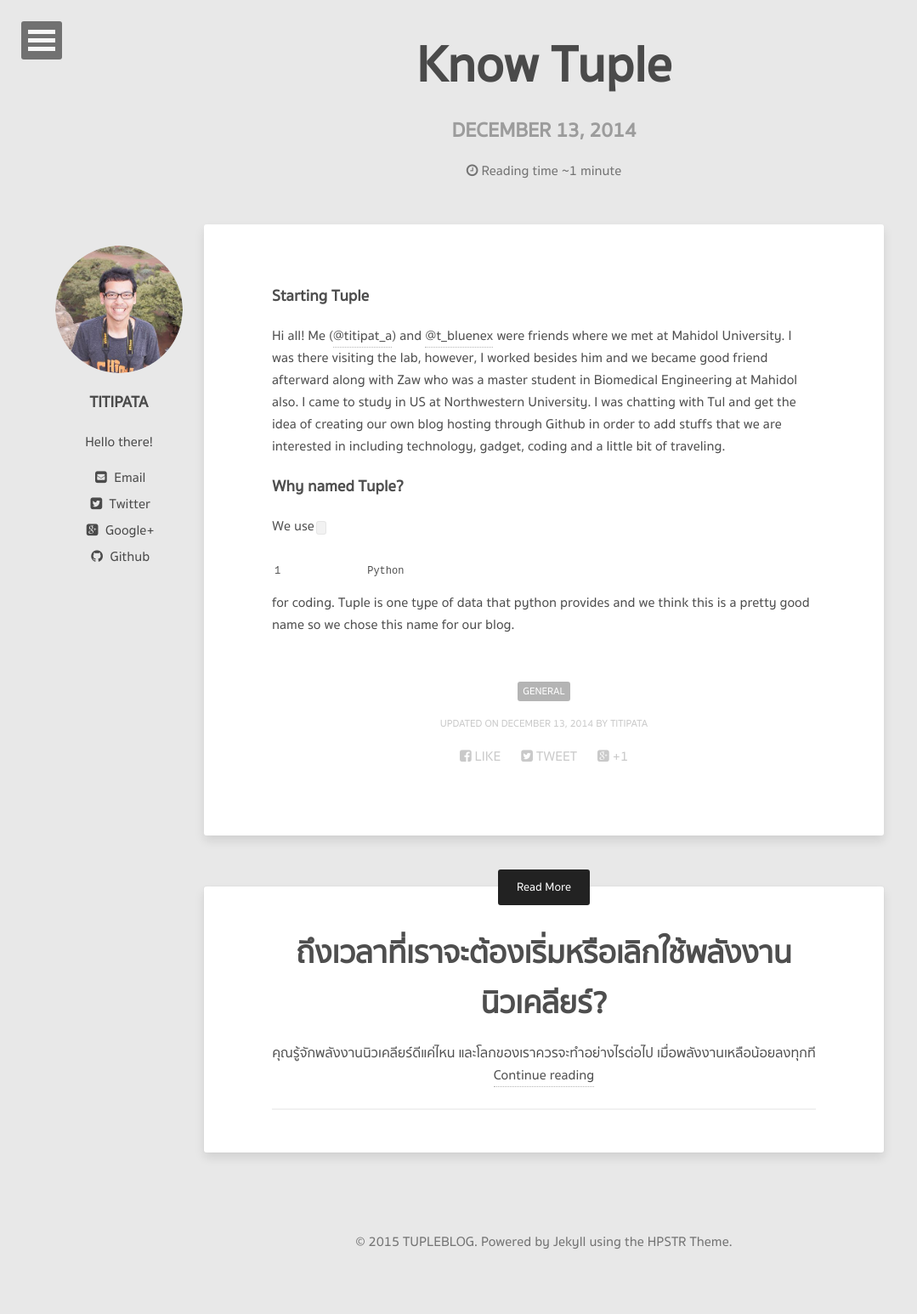
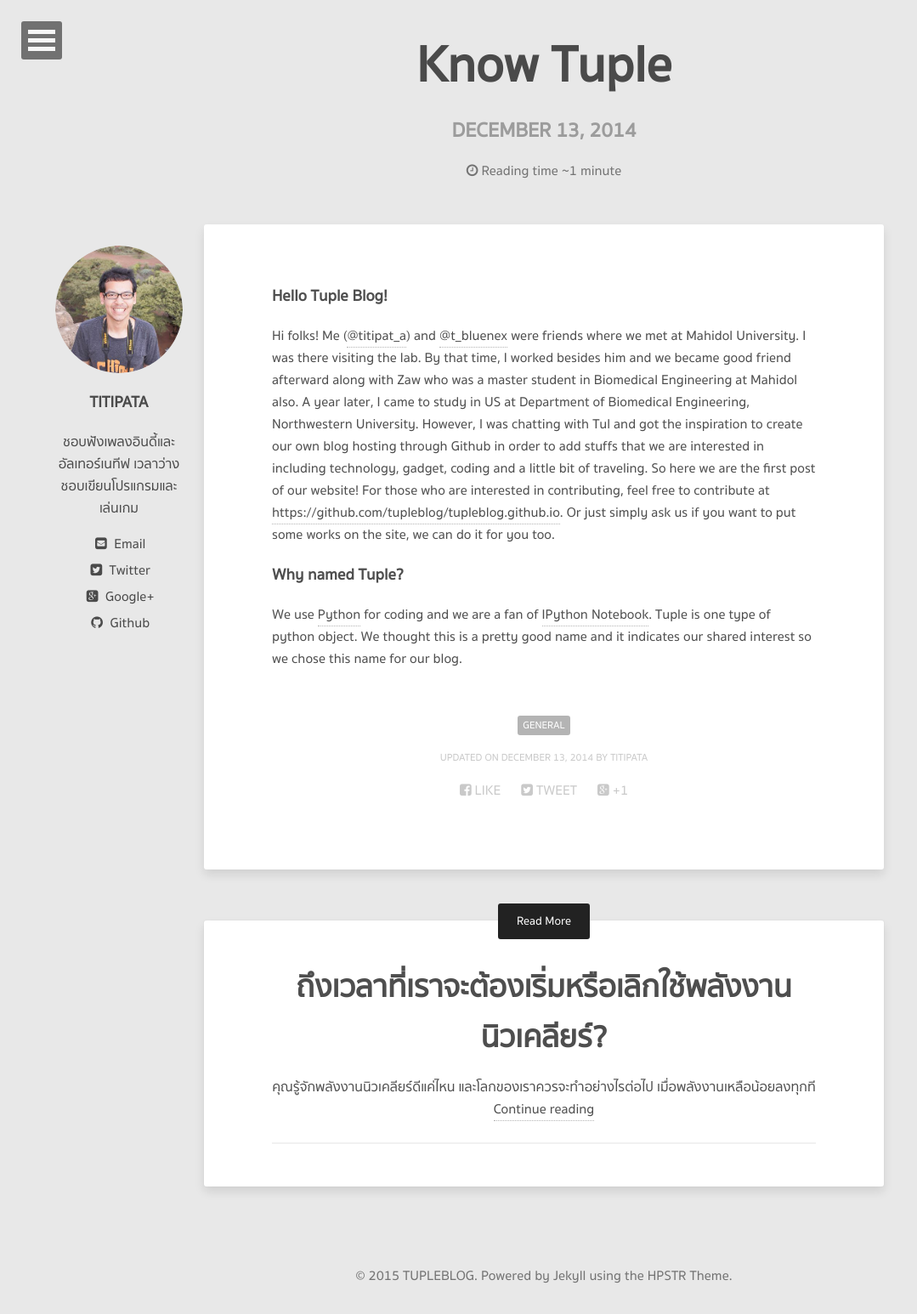
Before and after one commit to tupleblog/tupleblog.github.io, a Jekyll site: the page built from _posts/2014-12-13-know-tuple.md, in a window 1280 px wide. Shown: the whole page at 85% size, without its empty margins (0-1079 px from the left). Built offline with Jekyll 4.4.1, drawn with Linux system fonts in a browser that asks for light colours; nearby versions of some CDN libraries; before the commit the page ends 1506 px from its top, so only the background shows below that.

```diff
--- a/_data/authors.yml
+++ b/_data/authors.yml
@@ -4,7 +4,7 @@
   name: TITIPATA
   web: http://titipata.github.io/
   email: titipat.a@u.northwestern.edu
-  bio: "Hello there!"
+  bio: "ชอบฟังเพลงอินดี้และอัลเทอร์เนทีฟ เวลาว่างชอบเขียนโปรแกรมและเล่นเกม"
   avatar: myavatar.png
   twitter: titipat_a
   google:
--- a/_posts/2014-12-13-know-tuple.md
+++ b/_posts/2014-12-13-know-tuple.md
@@ -8,10 +8,10 @@
 comments: false
 ---
 
-### Starting Tuple
+### Hello Tuple Blog!
 
-Hi all! Me ([@titipat_a](https://twitter.com/titipat_a)) and [@t_bluenex](http://twitter.com/t_bluenex) were friends where we met at Mahidol University. I was there visiting the lab, however, I worked besides him and we became good friend afterward along with Zaw who was a master student in Biomedical Engineering at Mahidol also. I came to study in US at Northwestern University. I was chatting with Tul and get the idea of creating our own blog hosting through Github in order to add stuffs that we are interested in including technology, gadget, coding and a little bit of traveling.
+Hi folks! Me ([@titipat_a](https://twitter.com/titipat_a)) and [@t_bluenex](http://twitter.com/t_bluenex) were friends where we met at Mahidol University. I was there visiting the lab. By that time, I worked besides him and we became good friend afterward along with Zaw who was a master student in Biomedical Engineering at Mahidol also. A year later, I came to study in US at Department of Biomedical Engineering, Northwestern University. However, I was chatting with Tul and got the inspiration to create our own blog hosting through Github in order to add stuffs that we are interested in including technology, gadget, coding and a little bit of traveling. So here we are the first post of our website! For those who are interested in contributing, feel free to contribute at [https://github.com/tupleblog/tupleblog.github.io](https://github.com/tupleblog/tupleblog.github.io). Or just simply ask us if you want to put some works on the site, we can do it for you too.
 
 ### Why named Tuple?
 
-We use `Python` for coding. Tuple is one type of data that python provides and we think this is a pretty good name so we chose this name for our blog.
+We use [Python](https://www.python.org/) for coding and we are a fan of [IPython Notebook](http://ipython.org/notebook.html). Tuple is one type of python object. We thought this is a pretty good name and it indicates our shared interest so we chose this name for our blog.
```
Also changed, not shown: README.md.
